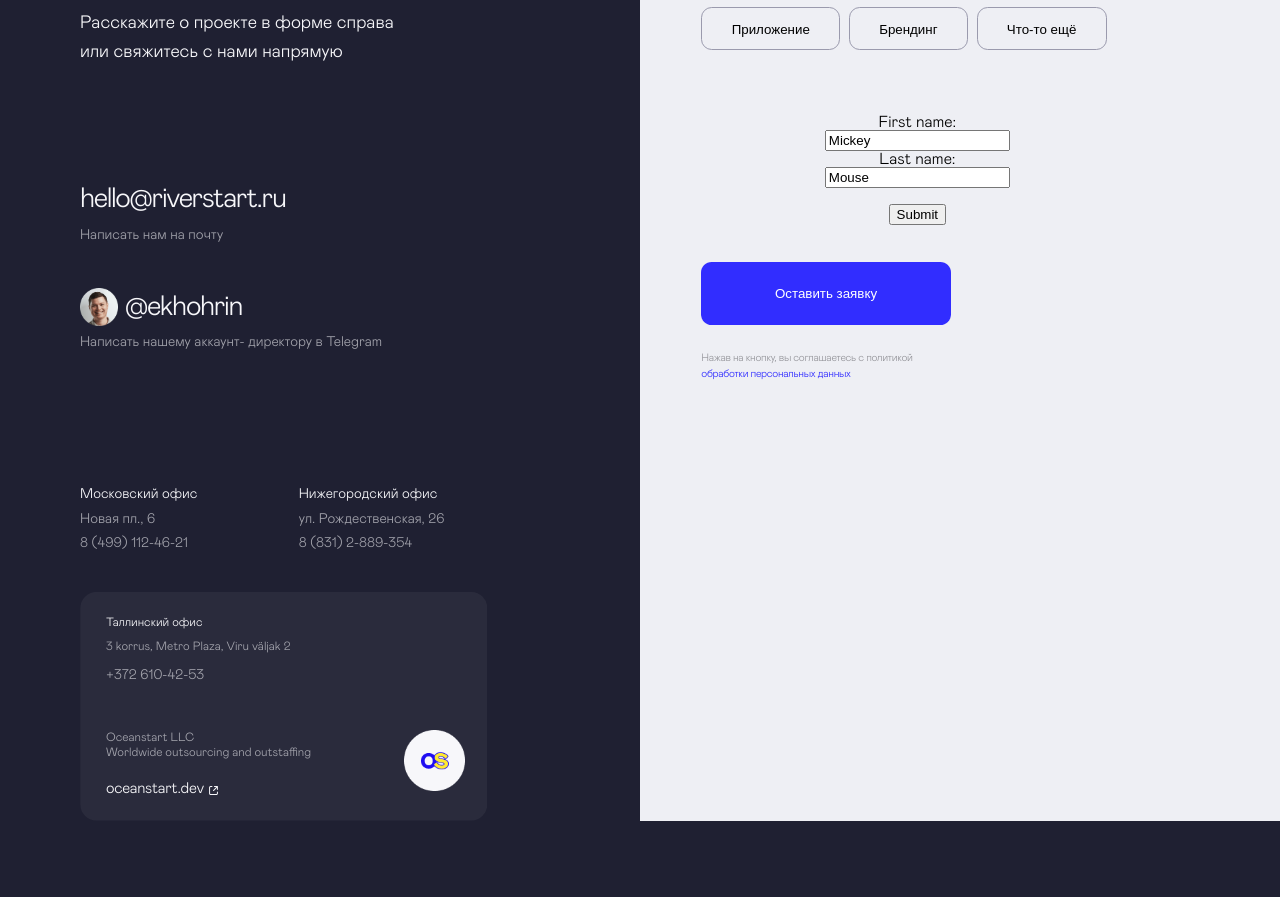
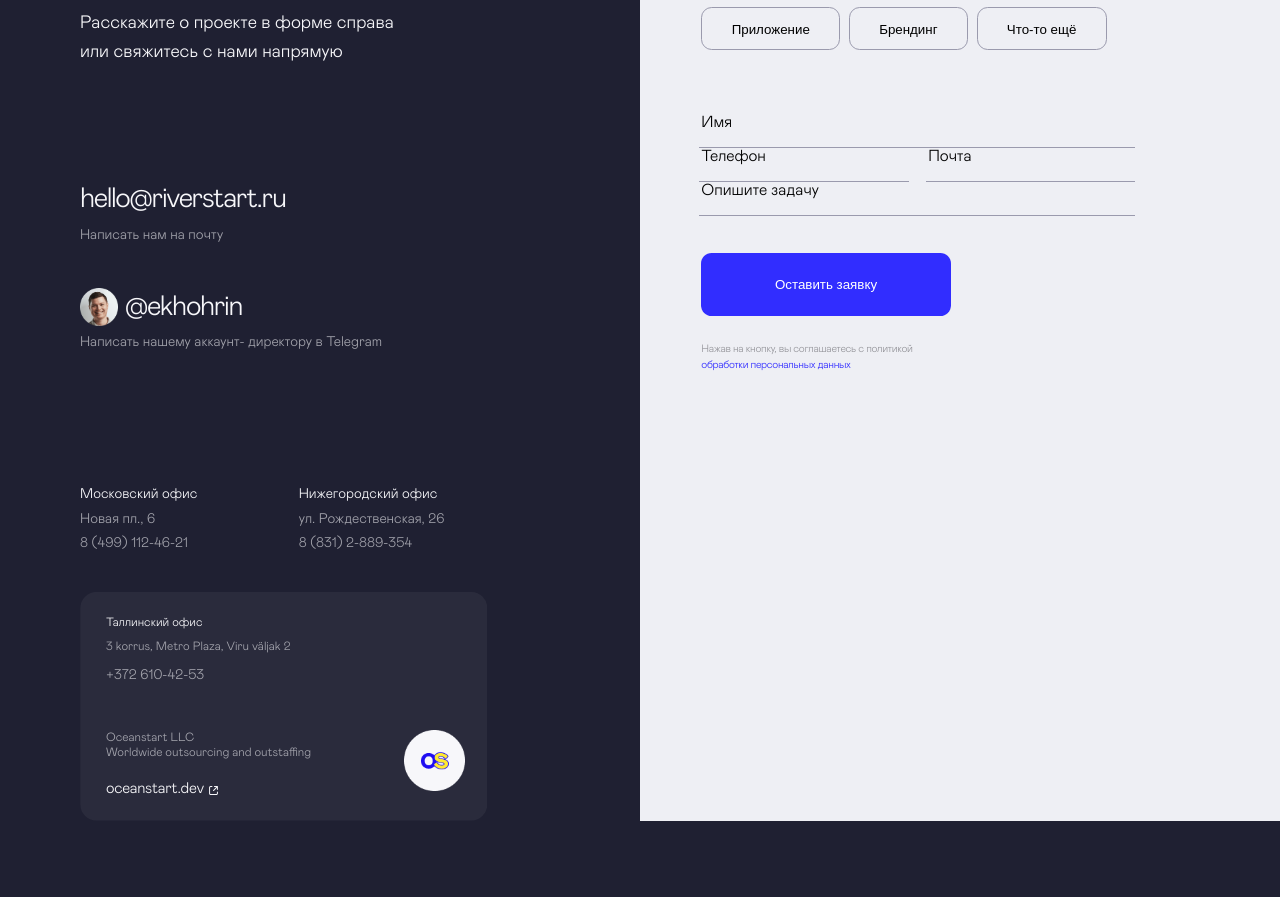
Before and after one commit to Kuldyaev/testovoe03032024, a Vue app: page / in a window 1280 px wide. Shown: the part 1048-1945 px from the top of the page. Built offline with nearby package versions, Linux system fonts and the light colour scheme.

Commit message:
TextInput component added

```diff
--- a/src/components/FormActive.vue
+++ b/src/components/FormActive.vue
@@ -15,13 +15,14 @@
         />
       </FlexBox>
     </FlexBox>
-    <FlexBox>
+    <FlexBox w="100%">
       <form action="/action_page.php">
-        First name:<br />
-        <input type="text" value="Mickey" /><br />
-        Last name:<br />
-        <input type="text" name="lastname" value="Mouse" /><br /><br />
-        <input type="submit" value="Submit" />
+        <TextInput label="Имя" />
+        <FlexBox w="100%" direction="row" gap="20px" justify="between">
+          <TextInput label="Телефон" w="100%" m="0 5% 0 0" />
+          <TextInput label="Почта" w="100%" />
+        </FlexBox>
+        <TextInput label="Опишите задачу" />
       </form>
     </FlexBox>
 
@@ -44,6 +45,7 @@
 <script setup lang="ts">
 import FlexBox from "./FlexBox.vue";
 import Button from "./uikit/Button.vue";
+import TextInput from "./uikit/TextInput.vue";
 import { FormActiveProps } from "@/shared/types";
 
 const emits = defineEmits(["close", "choseInterest"]);
@@ -51,6 +53,9 @@ const props = defineProps<FormActiveProps>();
 </script>
 
 <style scoped lang="scss">
+form {
+  width: 100%;
+}
 h4,
 h5 {
   margin: 0;
--- /dev/null
+++ b/src/components/uikit/TextInput.vue
@@ -0,0 +1,32 @@
+<template>
+  <FlexBox direction="column" w="100%" justify="start">
+    <label>{{ label }}</label>
+    <input type="text" />
+  </FlexBox>
+</template>
+
+<script setup lang="ts">
+import { withDefaults } from "vue";
+import FlexBox from "./../FlexBox.vue";
+import { TextInputProps } from "@/shared/types";
+
+const props = withDefaults(defineProps<TextInputProps>(), {
+  label: "label",
+  w: "100%",
+});
+</script>
+
+<style scoped lang="scss">
+input {
+  background: transparent;
+  border: none;
+  border-bottom: 1px solid $additional-grey;
+  width: v-bind(w);
+  text-align: left;
+  align-items: flex-start;
+}
+label {
+  width: v-bind(w);
+  text-align: left;
+}
+</style>
--- a/src/shared/types.ts
+++ b/src/shared/types.ts
@@ -56,3 +56,8 @@ export interface interest {
 export interface FormActiveProps {
   interests: interest[] | undefined;
 }
+
+export interface TextInputProps {
+  label: string;
+  w: string;
+}
```
